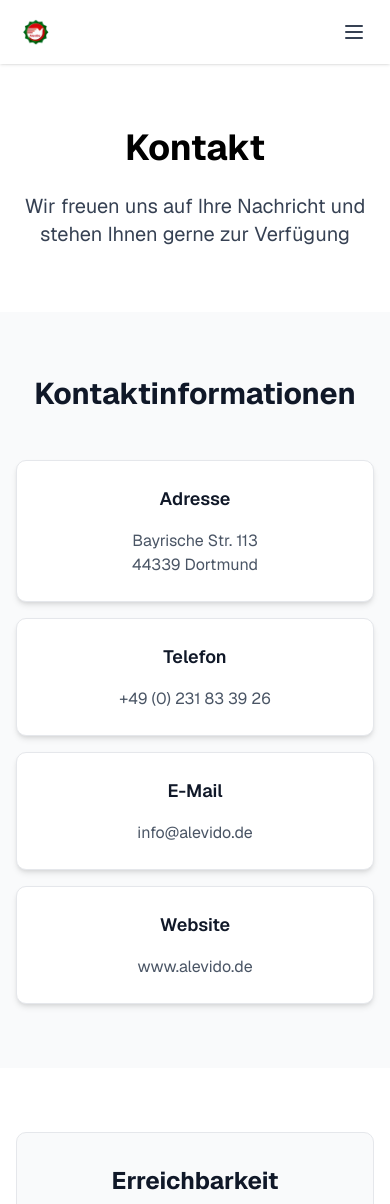
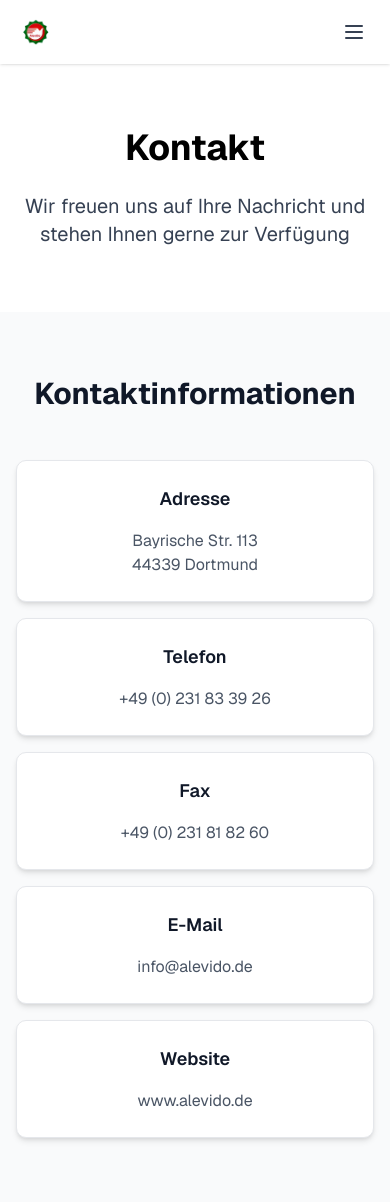
Before and after one commit to Bucci369/alevi_website, a Next.js app: page /de/kontakt in a window 390 px wide. Shown: the top 1204 px of the page. Built offline with nearby package versions, Linux system fonts and the light colour scheme.

Commit message:
mobile kalender

```diff
--- a/src/app/[locale]/kontakt/page.tsx
+++ b/src/app/[locale]/kontakt/page.tsx
@@ -18,6 +18,10 @@ export default async function ContactPage({ params }: ContactPageProps) {
     {
       title: { de: 'Telefon', tr: 'Telefon' },
       content: '+49 (0) 231 83 39 26'
+    },
+    {
+      title: { de: 'Fax', tr: 'Faks' },
+      content: '+49 (0) 231 81 82 60'
     },
     {
       title: { de: 'E-Mail', tr: 'E-posta' },
@@ -76,7 +80,7 @@ export default async function ContactPage({ params }: ContactPageProps) {
           <h2 className="text-3xl font-bold text-gray-900 mb-12 text-center">
             {locale === 'de' ? 'Kontaktinformationen' : 'İletişim Bilgileri'}
           </h2>
-          <div className="mobile-card-grid mobile-card-grid-4">
+          <div className="mobile-card-grid mobile-card-grid-5">
             {contactInfo.map((info, index) => (
               <div key={index} className="mobile-card bg-white rounded-lg shadow-md p-6 text-center border border-gray-200">
                 <h3 className="text-lg font-semibold text-gray-900 mb-4">
--- a/src/components/ui/ZoomHero.tsx
+++ b/src/components/ui/ZoomHero.tsx
@@ -46,7 +46,7 @@ export function ZoomHero({ locale }: ZoomHeroProps) {
     const firstDayOfMonth = new Date(currentYear, currentMonth, 1).getDay();
 
     // Detailed Alevi events for current month
-    const aleviEvents = {
+    const aleviEvents: { [key: number]: string } = {
       2: 'Koro Çalışması 18:00\nGemeindezentrum Dortmund', // Choir practice
       3: 'Cem Ayini 19:00\nGemeindezentrum Dortmund', // Cem ceremony
       7: 'Bağlama Kursu 18:30\nGemeindezentrum Dortmund', // Saz course
```
